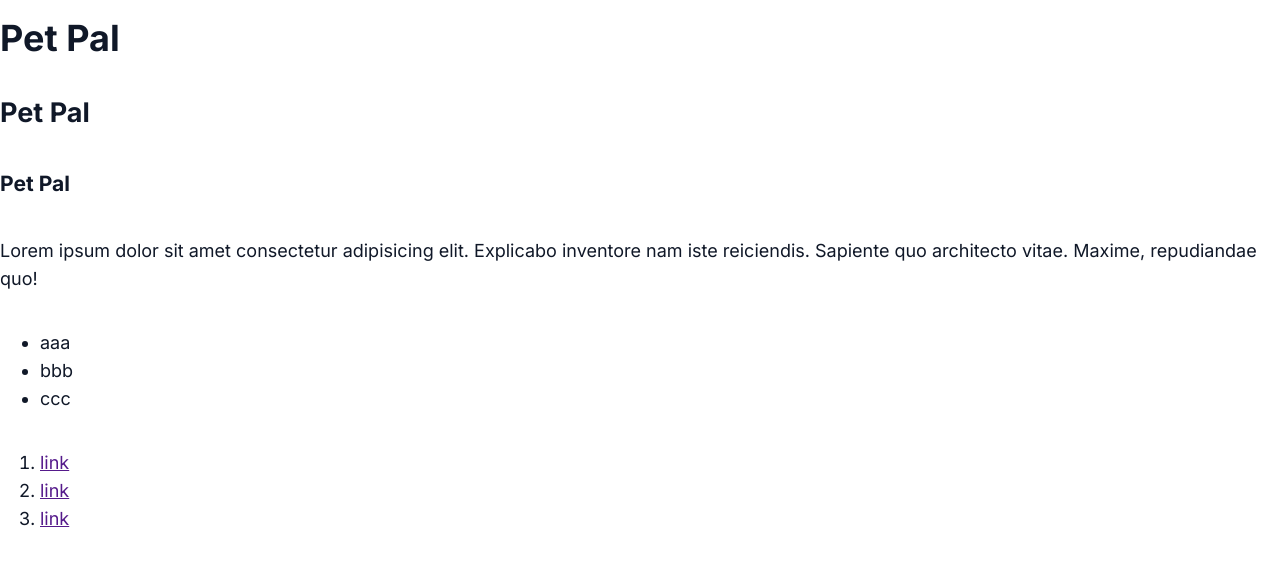
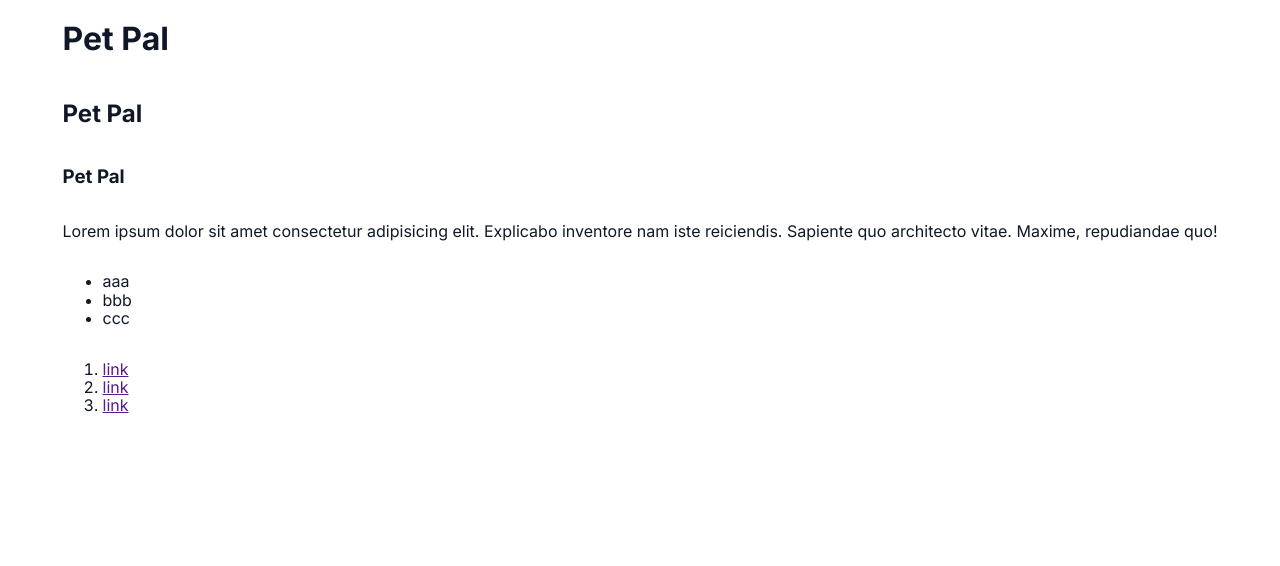
Before and after one commit to akinevans/pet-pal, a React (Vite) app: page / in a window 1280 px wide. Shown: the top 566 px of the page. Built offline with nearby package versions, Linux system fonts and the light colour scheme.

Commit message:
Add mixins for box-shadows

```diff
--- a/src/App.scss
+++ b/src/App.scss
@@ -12,5 +12,4 @@
   max-width: 1440px;
   box-sizing: border-box;
   color: var(--color-gray-900);
-  @include fontSM();
 }
--- a/src/utilities/mixins/mixins.scss
+++ b/src/utilities/mixins/mixins.scss
@@ -88,6 +88,24 @@
   line-height: 28px; /* 155.556% */
 }
 
+// * BOX SHADOW
+
+@mixin shadowXS() {
+  box-shadow: 0px 1px 2px 0px rgba(10, 13, 18, 0.05);
+}
+@mixin shadowSM() {
+  box-shadow: 0px 1px 3px 0px rgba(10, 13, 18, 0.1),
+    0px 1px 2px 0px rgba(10, 13, 18, 0.06);
+}
+@mixin shadowMD() {
+  box-shadow: 0px 4px 8px -2px rgba(10, 13, 18, 0.1),
+    0px 2px 4px -2px rgba(10, 13, 18, 0.06);
+}
+@mixin shadowLG() {
+  box-shadow: 0px 12px 16px -4px rgba(10, 13, 18, 0.08),
+    0px 4px 6px -2px rgba(10, 13, 18, 0.03);
+}
+
 // OTHER
 
 @mixin tempOutline($color) {
```
